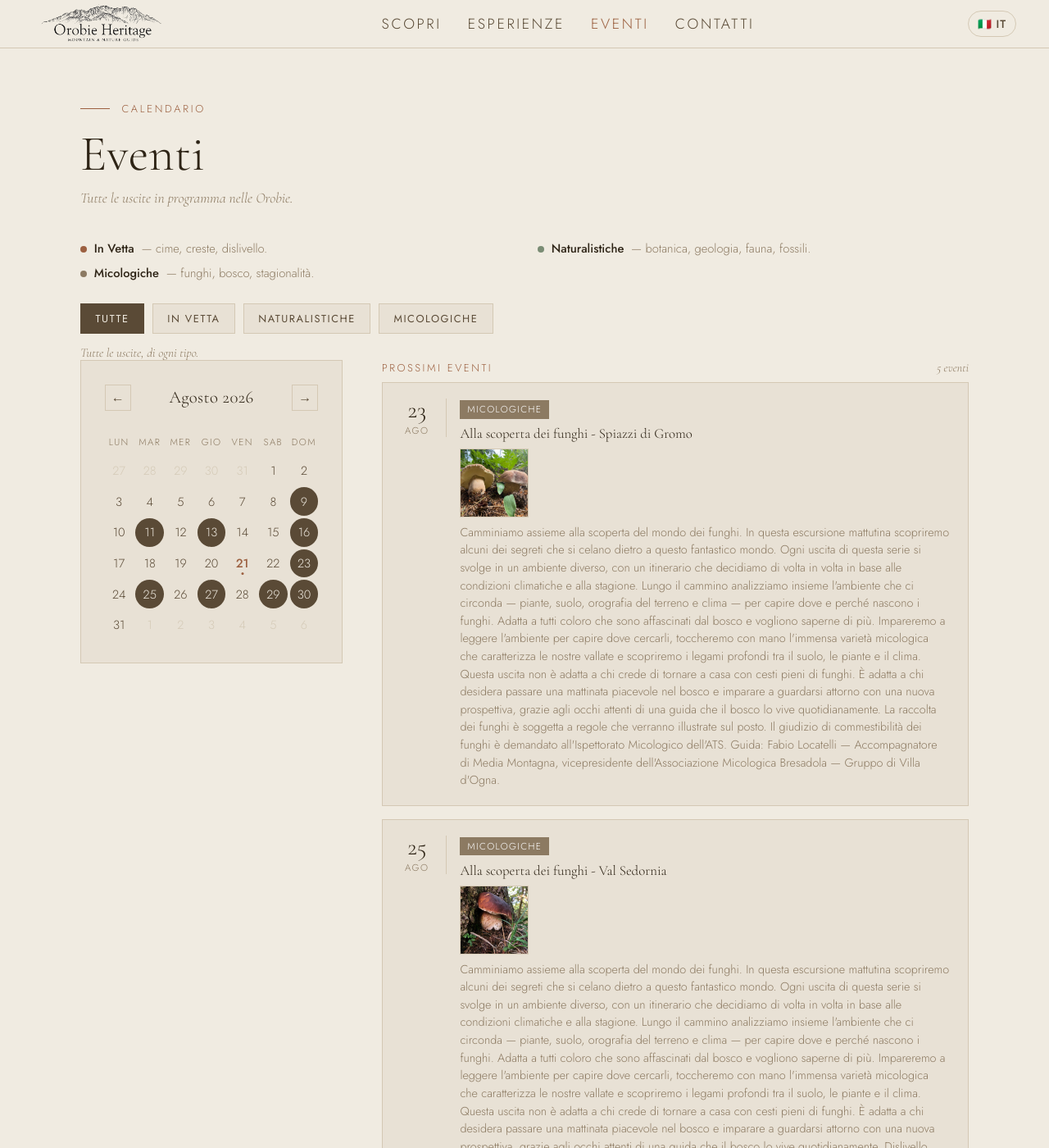
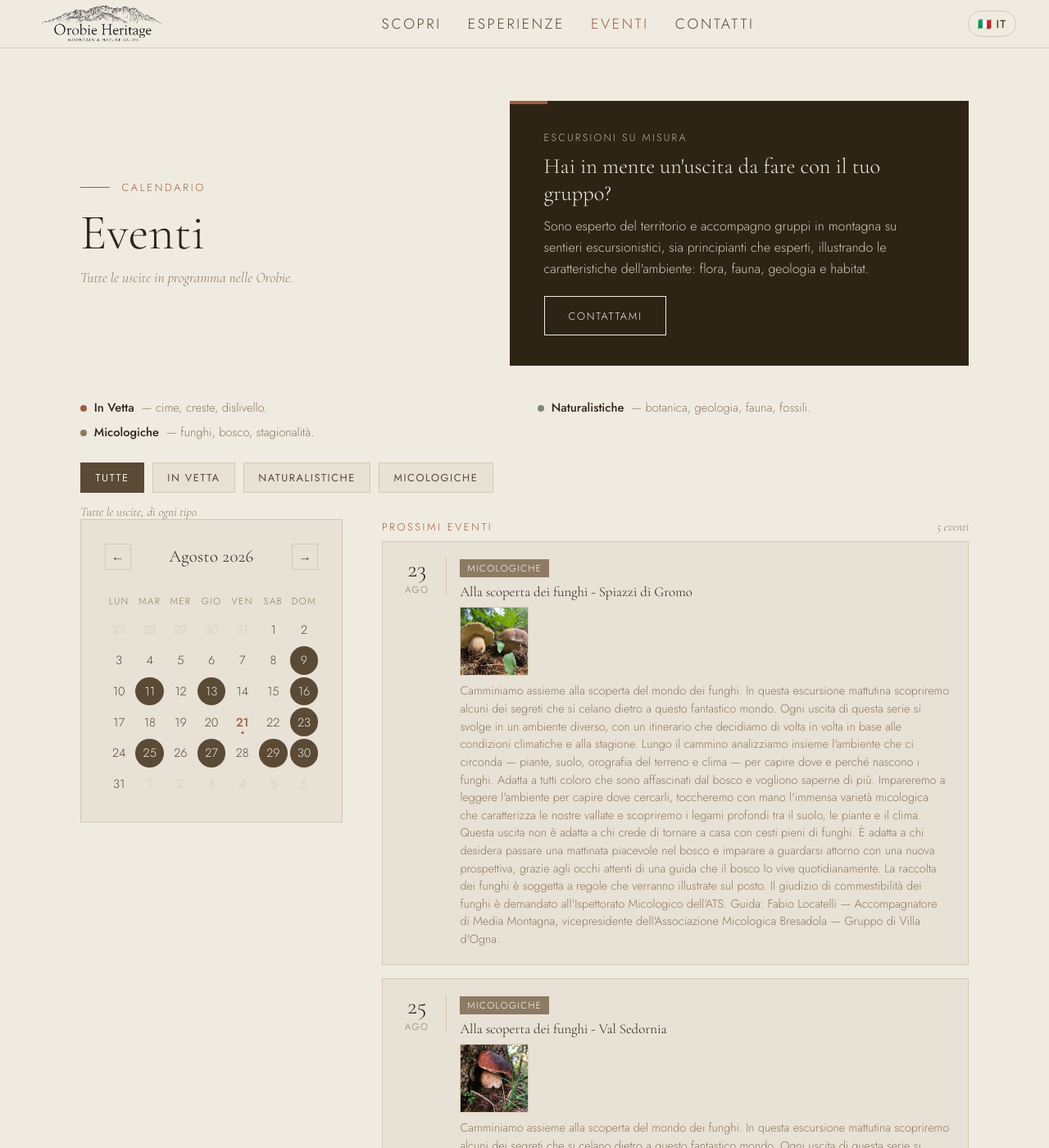
Before and after one commit to fabioloca96/Orobie-Heritage-beta, a Jekyll site: the page built from eventi.html, in a window 1280 px wide and 1400 px high. Shown: the whole window at 82% size. Built offline with Jekyll 4.4.1, drawn with Linux system fonts in a browser that asks for light colours; some of the changed text lies outside the part shown.

Commit message:
Sposta il banner uscita privata in alto, a fianco del titolo
Riempie lo spazio vuoto accanto a "Eventi" nell'header della pagina
invece di stare in fondo, così è più visibile appena si apre la
pagina. Rimosso il banner duplicato che stava sotto la lista eventi.
Applicato sia a eventi.html che a en/events.html.

Co-Authored-By: Claude Sonnet 5 <noreply@anthropic.com>

```diff
--- a/eventi.html
+++ b/eventi.html
@@ -66,7 +66,9 @@ nav{
 .page-header{
   padding:4rem 3rem 2.5rem;
   max-width:1180px;margin:0 auto;
+  display:flex;align-items:center;justify-content:space-between;gap:2.5rem;flex-wrap:wrap;
 }
+.page-header-text{flex:1 1 320px}
 .page-eyebrow{
   display:flex;align-items:center;gap:.9rem;
   font-size:.8rem;letter-spacing:.22em;text-transform:uppercase;color:var(--rust);
@@ -244,29 +246,27 @@ a.event-card{cursor:pointer}
   padding:2rem;
 }
 
-/* ── BANNER USCITA PRIVATA ── */
-.private-banner{max-width:1180px;margin:0 auto;padding:0 3rem 4rem}
+/* ── BANNER USCITA PRIVATA (nell'header, a fianco del titolo) ── */
 .private-banner-inner{
-  position:relative;overflow:hidden;
+  position:relative;overflow:hidden;flex:1 1 440px;max-width:560px;
   background:var(--peak);color:var(--cream);
-  padding:2.6rem 2.8rem;
-  display:flex;align-items:center;justify-content:space-between;gap:2rem;flex-wrap:wrap;
+  padding:2.3rem 2.6rem;
 }
-.private-banner-inner::before{content:'';position:absolute;top:0;left:0;width:52px;height:4px;background:var(--rust)}
+.private-banner-inner::before{content:'';position:absolute;top:0;left:0;width:46px;height:4px;background:var(--rust)}
 .private-eyebrow{
-  display:block;margin-bottom:.7rem;
-  font-size:.75rem;letter-spacing:.18em;text-transform:uppercase;color:var(--sand);
+  display:block;margin-bottom:.6rem;
+  font-size:.78rem;letter-spacing:.18em;text-transform:uppercase;color:var(--sand);
 }
 .private-title{
   font-family:var(--serif);font-weight:300;
-  font-size:clamp(1.5rem,2.5vw,2rem);line-height:1.25;
-  color:var(--cream);margin-bottom:.7rem;max-width:560px;
+  font-size:1.65rem;line-height:1.25;
+  color:var(--cream);margin-bottom:.65rem;
 }
-.private-text{font-size:.95rem;color:var(--tan);line-height:1.65;max-width:560px}
+.private-text{font-size:1rem;color:var(--tan);line-height:1.6;margin-bottom:1.3rem}
 .private-cta{
-  flex-shrink:0;display:inline-flex;align-items:center;gap:.6rem;
-  padding:.85rem 1.9rem;border:1px solid var(--cream);
-  font-family:var(--sans);font-size:.8rem;letter-spacing:.16em;text-transform:uppercase;
+  display:inline-flex;align-items:center;gap:.6rem;
+  padding:.85rem 1.8rem;border:1px solid var(--cream);
+  font-family:var(--sans);font-size:.8rem;letter-spacing:.14em;text-transform:uppercase;
   color:var(--cream);text-decoration:none;
   transition:background .2s,color .2s;
 }
@@ -288,8 +288,7 @@ a.event-card{cursor:pointer}
   .cat-filters{padding:0 1.4rem}
   .cat-caption{padding:0 1.4rem}
   .main{grid-template-columns:1fr;padding:0 1.4rem 3rem}
-  .private-banner{padding:0 1.4rem 3rem}
-  .private-banner-inner{padding:2rem}
+  .private-banner-inner{max-width:none}
 }
 @media(max-width:520px){
   .page-header{padding:2rem 1rem 1.2rem}
@@ -329,10 +328,18 @@ a.event-card{cursor:pointer}
 
 <!-- PAGE HEADER -->
 <div class="page-header">
-  <div class="page-eyebrow">Calendario</div>
-  <h1 class="page-title">Eventi
-  </h1>
-  <p class="page-sub">Tutte le uscite in programma nelle Orobie.</p>
+  <div class="page-header-text">
+    <div class="page-eyebrow">Calendario</div>
+    <h1 class="page-title">Eventi
+    </h1>
+    <p class="page-sub">Tutte le uscite in programma nelle Orobie.</p>
+  </div>
+  <div class="private-banner-inner">
+    <span class="private-eyebrow">Escursioni su misura</span>
+    <p class="private-title">Hai in mente un'uscita da fare con il tuo gruppo?</p>
+    <p class="private-text">Sono esperto del territorio e accompagno gruppi in montagna su sentieri escursionistici, sia principianti che esperti, illustrando le caratteristiche dell'ambiente: flora, fauna, geologia e habitat.</p>
+    <a class="private-cta" href="https://wa.me/{{ site.contact.whatsapp_number }}?text=Ciao!%20Vorrei%20organizzare%20un%27uscita%20privata%20per%20il%20mio%20gruppo." target="_blank" rel="noopener noreferrer">Contattami</a>
+  </div>
 </div>
 
 <!-- LEGENDA CATEGORIE -->
@@ -375,18 +382,6 @@ a.event-card{cursor:pointer}
     <div class="events-list" id="eventsList"></div>
   </div>
 
-</div>
-
-<!-- BANNER USCITA PRIVATA -->
-<div class="private-banner">
-  <div class="private-banner-inner">
-    <div>
-      <span class="private-eyebrow">Escursioni su misura</span>
-      <p class="private-title">Hai in mente un'uscita da fare con il tuo gruppo?</p>
-      <p class="private-text">Sono esperto del territorio e accompagno gruppi in montagna su sentieri escursionistici, sia principianti che esperti, illustrando le caratteristiche dell'ambiente: flora, fauna, geologia e habitat. Organizziamo insieme un'uscita privata su misura per voi.</p>
-    </div>
-    <a class="private-cta" href="https://wa.me/{{ site.contact.whatsapp_number }}?text=Ciao!%20Vorrei%20organizzare%20un%27uscita%20privata%20per%20il%20mio%20gruppo." target="_blank" rel="noopener noreferrer">Contattami</a>
-  </div>
 </div>
 
 <script>
```
Also changed, not shown: en/events.html (+26 -31 lines).
